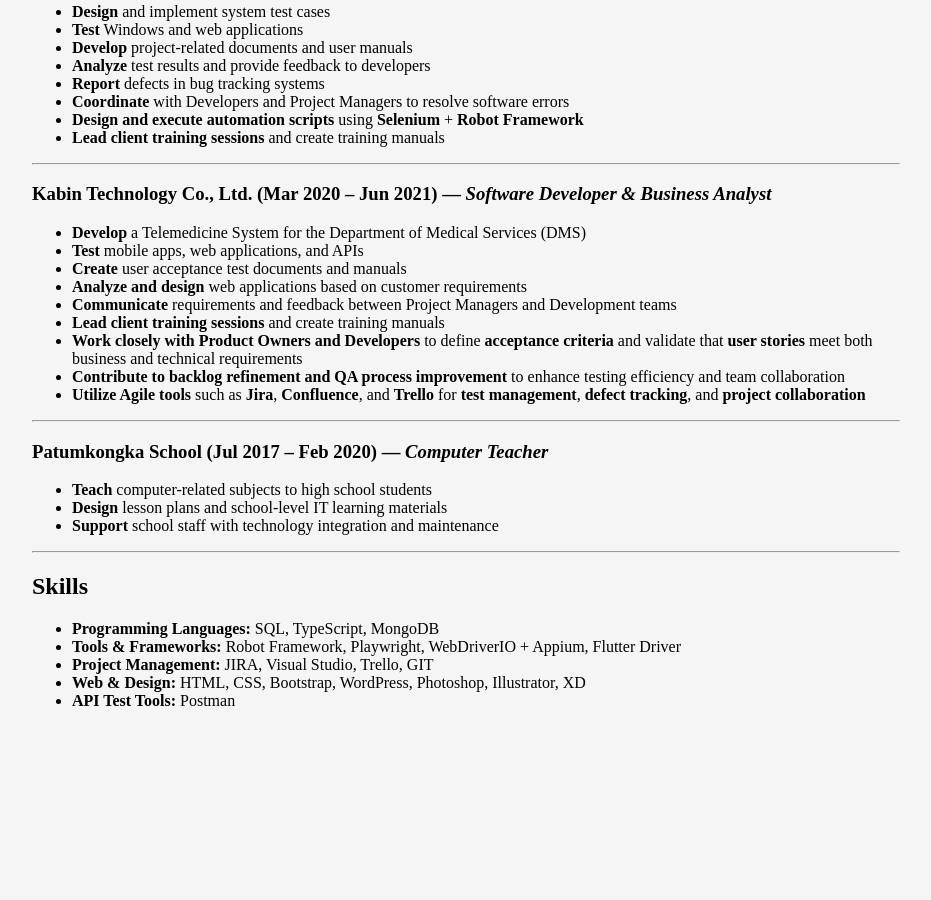
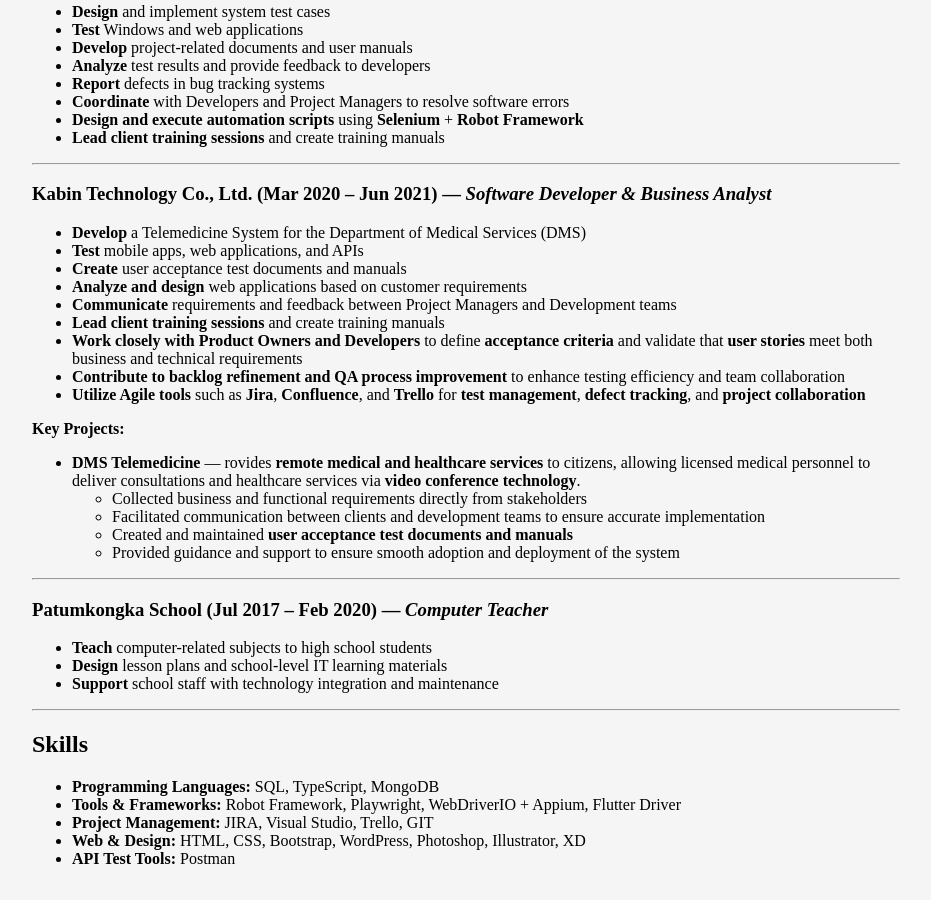
Before and after one commit to pichai-nootor/pichai-nootor.github.io, a Jekyll site: the page built from index.md, in a window 1280 px wide and 900 px high, scrolled down 1676 px. Shown: the whole window, without its empty margins (174-1105 px from the left). Built offline with Jekyll 4.4.1, drawn with Linux system fonts in a browser that asks for light colours; our own code applies the rules of GitHub Pages for plain Markdown files; before the commit the page ends 2418 px from its top, so only the background shows below that.

Commit message:
Update index.md

```diff
--- a/index.md
+++ b/index.md
@@ -81,6 +81,13 @@ Saint John’s University, Nakhon Ratchasima
 - **Contribute to backlog refinement and QA process improvement** to enhance testing efficiency and team collaboration
 - **Utilize Agile tools** such as **Jira**, **Confluence**, and **Trello** for **test management**, **defect tracking**, and **project collaboration**
 
+**Key Projects:**
+- **DMS Telemedicine** — rovides **remote medical and healthcare services** to citizens, allowing licensed medical personnel to deliver consultations and healthcare services via **video conference technology**.
+  - Collected business and functional requirements directly from stakeholders
+  - Facilitated communication between clients and development teams to ensure accurate implementation
+  - Created and maintained **user acceptance test documents and manuals**
+  - Provided guidance and support to ensure smooth adoption and deployment of the system
+
 ---
 
 ### Patumkongka School (Jul 2017 – Feb 2020) — *Computer Teacher*
```
